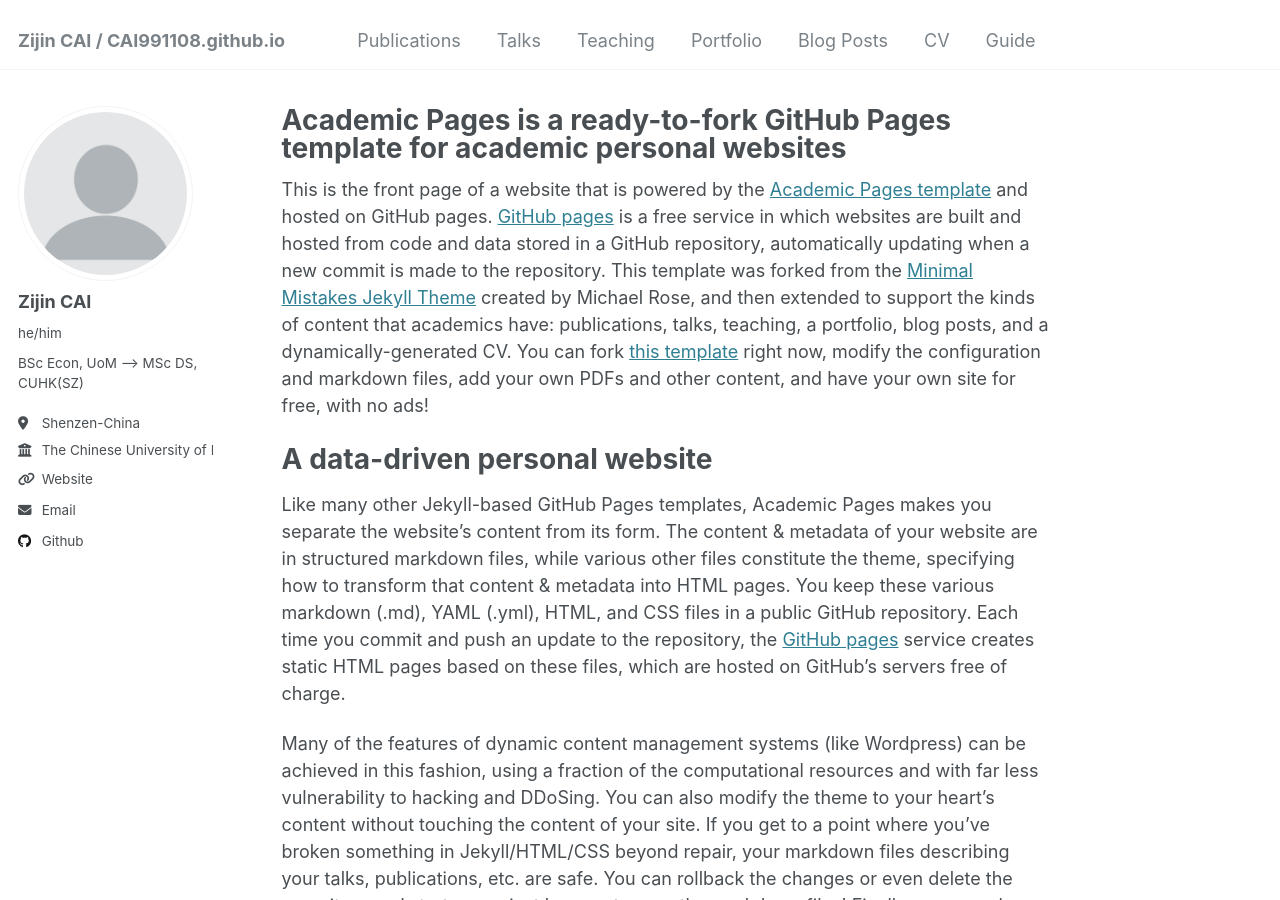
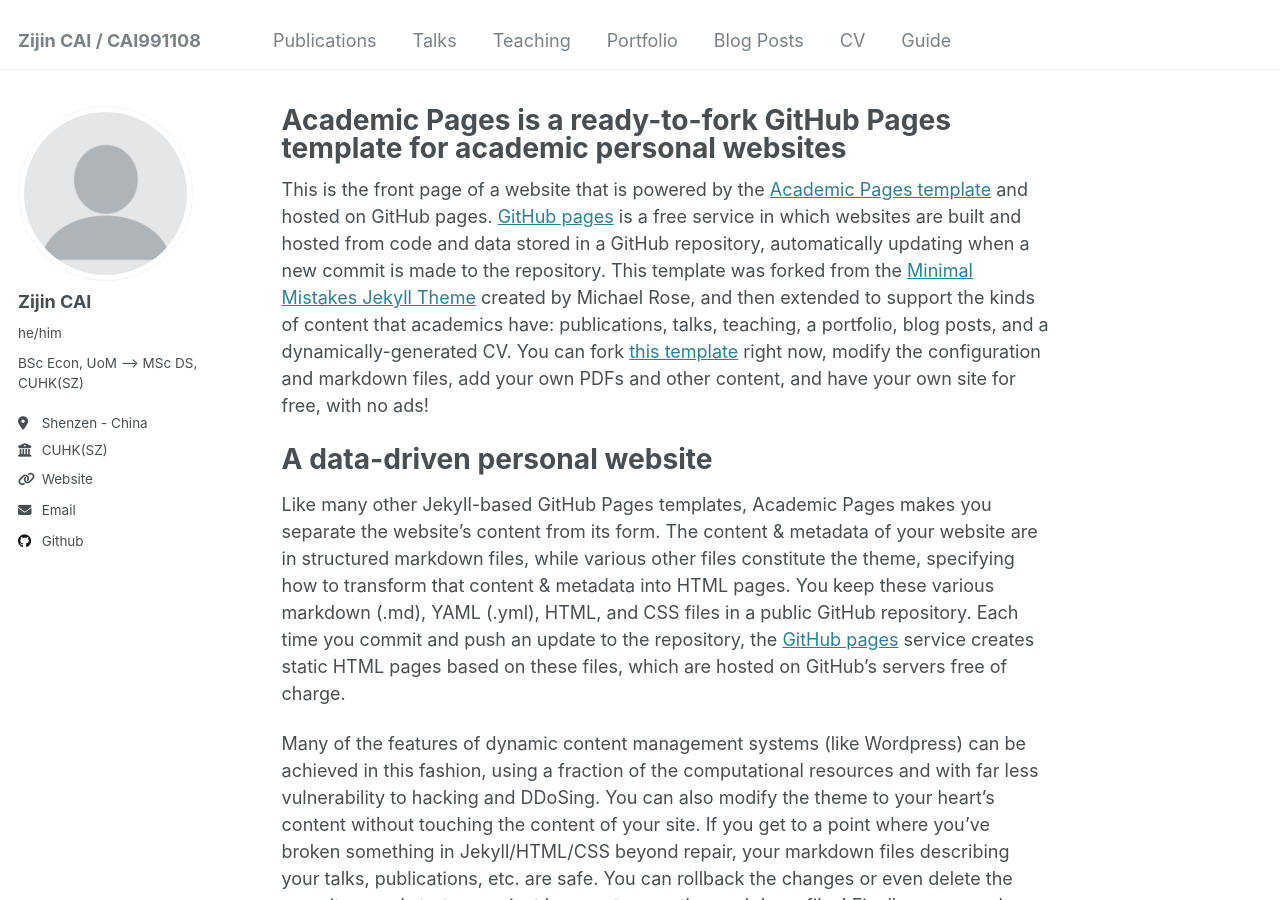
Before and after one commit to CAI991108/CAI991108.github.io, a Jekyll site: the page built from _pages/about.md, in a window 1280 px wide and 900 px high. Built offline with Jekyll 4.4.1, drawn with Linux system fonts in a browser that asks for light colours.

Commit message:
Update _config.yml

```diff
--- a/_config.yml
+++ b/_config.yml
@@ -7,8 +7,8 @@
 # server process.
 
 # Basic Site Settings
-locale                   : "Shenzhen-China"
-title                    : "Zijin CAI / CAI991108.github.io"
+locale                   : "Shenzhen - China"
+title                    : "Zijin CAI / CAI991108"
 title_separator          : "-"
 name                     : &name "Zijin CAI"
 description              : &description "BSc Econ, UoM --> MSc DS, CUHK(SZ)"
@@ -25,8 +25,8 @@ author:
   name             : "Zijin CAI"
   pronouns         : "he/him"
   bio              : "BSc Econ, UoM --> MSc DS, CUHK(SZ)"
-  location         : "Shenzen-China"
-  employer         : "The Chinese University of Hong Kong, Shenzhen"
+  location         : "Shenzen - China"
+  employer         : "CUHK(SZ)"
   uri              : "https://github.com/CAI991108"
   email            : "224040002@link.cuhk.edu.cn"
 
```
